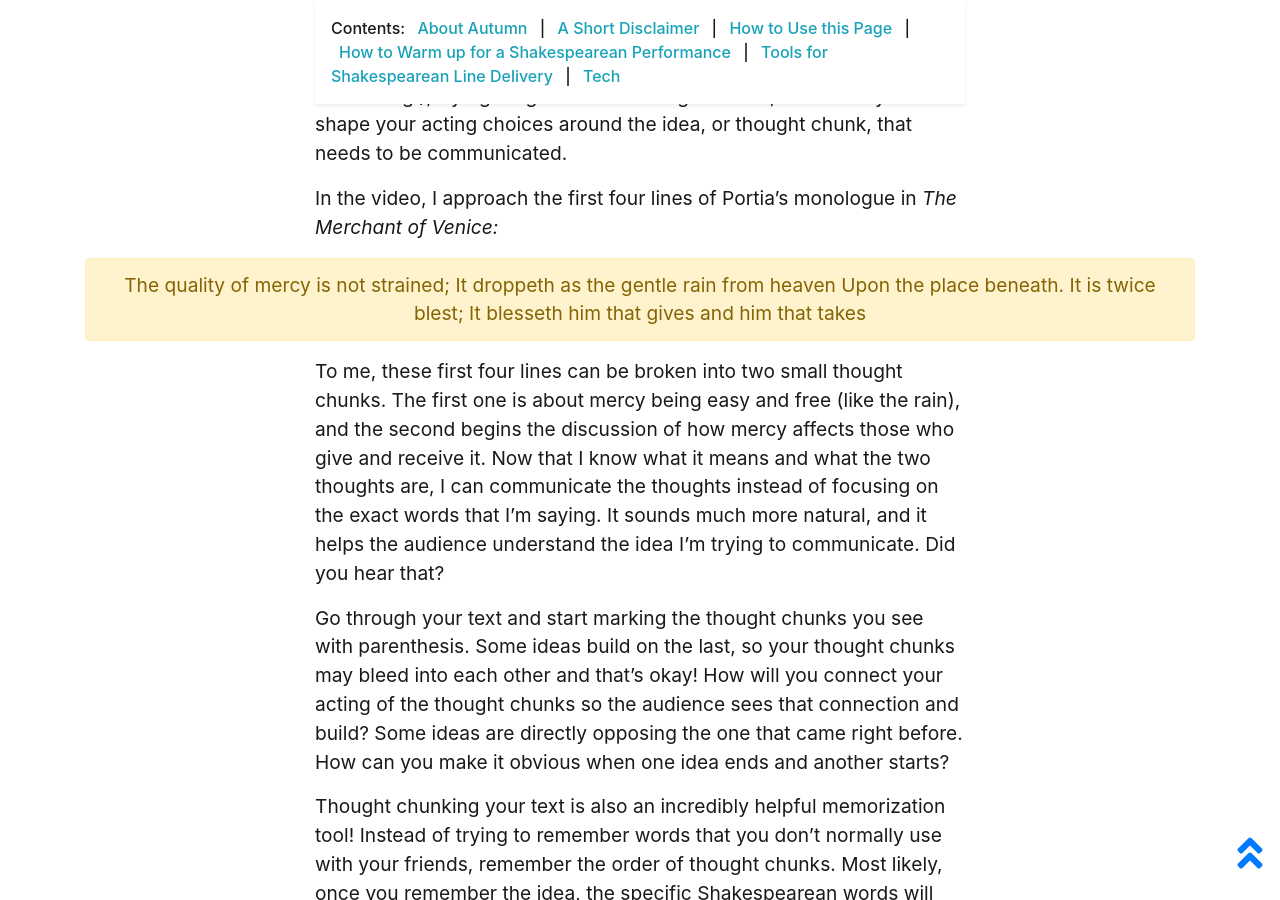
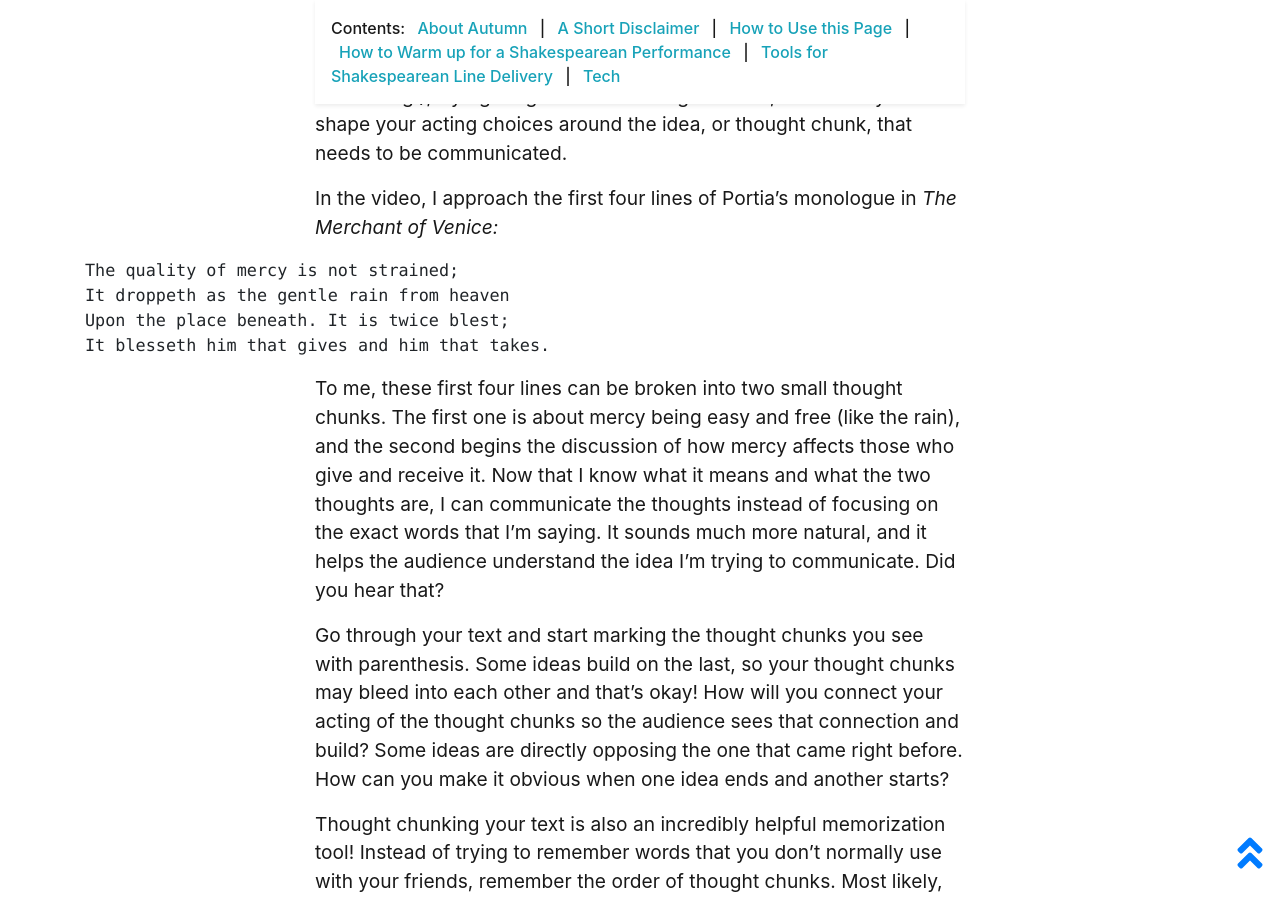
Before and after one commit to thecdil/dramaturgy, a Jekyll site: the page built from pages/acting.md, in a window 1280 px wide and 900 px high, scrolled down 6190 px. Built offline with Jekyll 4.4.1, drawn with Linux system fonts in a browser that asks for light colours.

Commit message:
Update acting.md
removed alert feature

```diff
--- a/pages/acting.md
+++ b/pages/acting.md
@@ -112,7 +112,7 @@ Once you’ve completed your facial warm-up, it’s time to move on to a whole b
 
 ## Tools for Shakespearean Line Delivery
 
-1. Thought Chunking
+1. **Thought Chunking**
 
 {% include feature/item-video-embed.html objectid="midsummer0069" %}
 
@@ -124,10 +124,10 @@ In monologues, the text usually explores one big idea at a time. Instead of tryi
 
 In the video, I approach the first four lines of Portia’s monologue in *The Merchant of Venice:*
 
-{% include feature/alert.html text="The quality of mercy is not strained;
-It droppeth as the gentle rain from heaven
-Upon the place beneath. It is twice blest;
-It blesseth him that gives and him that takes" color="warning" align="center" %}
+    The quality of mercy is not strained;
+    It droppeth as the gentle rain from heaven
+    Upon the place beneath. It is twice blest;
+    It blesseth him that gives and him that takes.
 
 To me, these first four lines can be broken into two small thought chunks. The first one is about mercy being easy and free (like the rain), and the second begins the discussion of how mercy affects those who give and receive it. Now that I know what it means and what the two thoughts are, I can communicate the thoughts instead of focusing on the exact words that I’m saying. It sounds much more natural, and it helps the audience understand the idea I’m trying to communicate. Did you hear that?
 
@@ -135,7 +135,7 @@ Go through your text and start marking the thought chunks you see with parenthes
 
 Thought chunking your text is also an incredibly helpful memorization tool! Instead of trying to remember words that you don’t normally use with your friends, remember the order of thought chunks. Most likely, once you remember the idea, the specific Shakespearean words will follow.
 
-2. Thinking on the Line
+2. **Thinking on the Line**
 
 {% include feature/item-video-embed.html objectid="midsummer0070" %}
 
```
